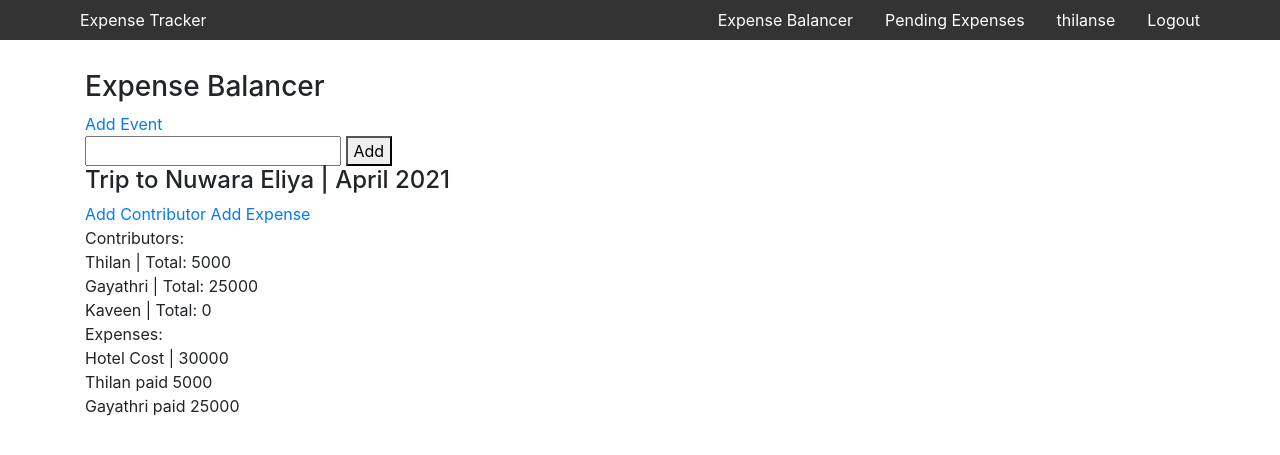
After one commit to thilanse/expense-tracker, a Django app: page /expense-balancer/events/new in a window 1280 px wide. The commit adds this page. Shown: the top 455 px of the page. Run offline with Django 3.2, Linux system fonts and the light colour scheme; some libraries are stand-ins or nearby versions.

Commit message:
Added functionality to add events and add event contributors

```diff
--- /dev/null
+++ b/expense_tracker/expense_balancer/forms.py
@@ -0,0 +1,27 @@
+from django import forms
+from .models import Event, Expense, Contributor, Contribution
+
+
+class EventForm(forms.ModelForm):
+    class Meta:
+        model = Event
+        fields = ['name']
+
+
+class ExpenseForm(forms.ModelForm):
+    class Meta:
+        model = Expense
+        fields = ['reason']
+
+
+class ContributorForm(forms.ModelForm):
+    class Meta:
+        model = Contributor
+        fields = ['name']
+        exclude = ("event",)
+
+
+class ContributionForm(forms.ModelForm):
+    class Meta:
+        model = Contribution
+        fields = ['amount']
--- a/expense_tracker/expense_balancer/models.py
+++ b/expense_tracker/expense_balancer/models.py
@@ -23,7 +23,7 @@ class Expense(models.Model):
 class Contributor(models.Model):
     name = models.CharField(max_length=50)
     event = models.ForeignKey(Event, on_delete=models.CASCADE)
-    user = models.ForeignKey(User, on_delete=models.CASCADE)
+    user = models.ForeignKey(User, on_delete=models.CASCADE, null=True)
 
     def __str__(self):
         return f"Contributor:{self.name}"
--- /dev/null
+++ b/expense_tracker/expense_balancer/templates/expense_balancer/expense_balancer.html
@@ -0,0 +1,62 @@
+{% extends 'tracker/base.html' %}
+{% load static %}
+{% load humanize %}
+{% block content %}
+
+<div class="container" style="margin-top: 30px;">
+
+    <h3>Expense Balancer</h3>
+    <a href="{% url 'event-create' %}">Add Event</a>
+
+    {% if event_form %}
+    <div>
+        <form action="{% url 'event-create' %}" method="POST">
+            {% csrf_token %}
+            {{ event_form.name }}
+            <button>Add</button>
+        </form>
+    </div>
+
+    {% endif %}
+
+    {% for event in events %}
+    <div>
+        <h4>{{ event.name }}</h4>
+
+        <a href="{% url 'contributor-create' event.id %}">Add Contributor</a>
+        <a href="{% url 'expense-create' %}">Add Expense</a>
+
+        {% if contributor_form %}
+        <div>
+            <form action="{% url 'contributor-create' event.id %}" method="POST">
+                {% csrf_token %}
+                {{ contributor_form.name }}
+                <button>Add</button>
+            </form>
+        </div>
+        {% endif %}
+
+        <div>
+            Contributors:
+            {% for contributor in event.contributors %}
+            <div>{{ contributor.name }} | Total: {{ contributor.total_amount }}</div>
+            {% endfor %}
+        </div>
+
+        <div>
+            Expenses:
+            {% for expense in event.expenses %}
+            <div>
+                {{ expense.reason }} | {{ expense.total_amount }}
+                {% for contribution in expense.contributions %}
+                <div>{{ contribution.contributor }} paid {{ contribution.amount }}</div>
+                {% endfor %}
+            </div>
+            {% endfor %}
+        </div>
+    </div>
+    {% endfor %}
+
+</div>
+
+{% endblock content%}
--- /dev/null
+++ b/expense_tracker/expense_balancer/urls.py
@@ -0,0 +1,9 @@
+from django.urls import path
+from . import views
+
+urlpatterns = [
+    path('', views.home, name='expense-balancer'),
+    path('events/new', views.add_event, name='event-create'),
+    path('events/<int:pk>/contributors/new', views.add_contributor, name='contributor-create'),
+    path('events/<int:pk>/expenses/new', views.add_expense, name='expense-create'),
+]
--- a/expense_tracker/expense_balancer/views.py
+++ b/expense_tracker/expense_balancer/views.py
@@ -1,3 +1,107 @@
-from django.shortcuts import render
+from django.shortcuts import render, redirect
+from django.contrib.auth.decorators import login_required
+from .models import Event, Expense, Contributor, Contribution
+from .forms import EventForm, ExpenseForm, ContributorForm, ContributionForm
 
-# Create your views here.
+HOME_TEMPLATE = 'expense_balancer/expense_balancer.html'
+
+
+@login_required
+def home(request):
+    context = get_example_context()
+
+    return render(request, HOME_TEMPLATE, context)
+
+
+def add_event(request):
+    if request.method == 'POST':
+        form = EventForm(request.POST)
+        if form.is_valid():
+            form.save()
+
+    form = EventForm()
+
+    context = {
+        'event_form': form,
+        **get_example_context()
+    }
+    return render(request, HOME_TEMPLATE, context)
+
+
+def add_contributor(request, pk):
+    if request.method == 'POST':
+        current_event = Event.objects.get(id=pk)
+        print(current_event)
+        form = ContributorForm(request.POST)
+        if form.is_valid():
+            contributor_form = form.save(commit=False)
+            contributor_form.event = current_event
+            print(form.cleaned_data)
+            contributor_form.save()
+
+            return redirect('expense-balancer')
+
+    form = ContributorForm()
+
+    context = {
+        'contributor_form': form,
+        **get_example_context()
+    }
+    return render(request, HOME_TEMPLATE, context)
+
+
+def add_expense(request, pk):
+    if request.method == 'POST':
+        form = ExpenseForm(request.POST)
+        if form.is_valid():
+            form.save()
+
+    form = ExpenseForm()
+
+    context = {
+        'expense_form': form,
+        **get_example_context()
+    }
+    return render(request, HOME_TEMPLATE, context)
+
+
+def get_example_context():
+    context = {
+        "events": [
+            {
+                "id": 1,
+                "name": "Trip to Nuwara Eliya | April 2021",
+                "contributors": [
+                    {
+                        "name": "Thilan",
+                        "total_amount": 5000
+                    },
+                    {
+                        "name": "Gayathri",
+                        "total_amount": 25000
+                    },
+                    {
+                        "name": "Kaveen",
+                        "total_amount": 0
+                    }
+                ],
+                "expenses": [
+                    {
+                        "reason": "Hotel Cost",
+                        "total_amount": 30000,
+                        "contributions": [
+                            {
+                                "amount": 5000,
+                                "contributor": "Thilan"
+                            },
+                            {
+                                "amount": 25000,
+                                "contributor": "Gayathri"
+                            }
+                        ]
+                    }
+                ]
+            }
+        ]
+    }
+    return context
--- a/expense_tracker/expense_tracker/urls.py
+++ b/expense_tracker/expense_tracker/urls.py
@@ -22,6 +22,7 @@ urlpatterns = [
     path('admin/', admin.site.urls),
     path('', include('tracker.urls')),
     path('pending-expenses/', include('pending_expenses.urls')),
+    path('expense-balancer/', include('expense_balancer.urls')),
     path('register/', user_views.register, name='register'),
     path('login/', auth_views.LoginView.as_view(template_name='users/login.html'), name='login'),
     path('logout/', user_views.logout_view, name='logout')
--- a/expense_tracker/tracker/templates/tracker/base.html
+++ b/expense_tracker/tracker/templates/tracker/base.html
@@ -20,9 +20,10 @@
   <nav>
         <ul>
             <li style="margin-left: 5%;"><a href="/">Expense Tracker</a></li>
-            <li style="float:right; margin-right: 5%;"><a href="logout">Logout</a></li>
+            <li style="float:right; margin-right: 5%;"><a href="{% url 'logout' %}">Logout</a></li>
             <li style="float:right;"><a href="#">thilanse</a></li>
-            <li style="float:right;"><a href="pending-expenses">Pending Expenses</a></li>
+            <li style="float:right;"><a href="{% url 'pending-expenses' %}">Pending Expenses</a></li>
+            <li style="float:right;"><a href="{% url 'expense-balancer' %}">Expense Balancer</a></li>
         </ul>
   </nav>
 
```
